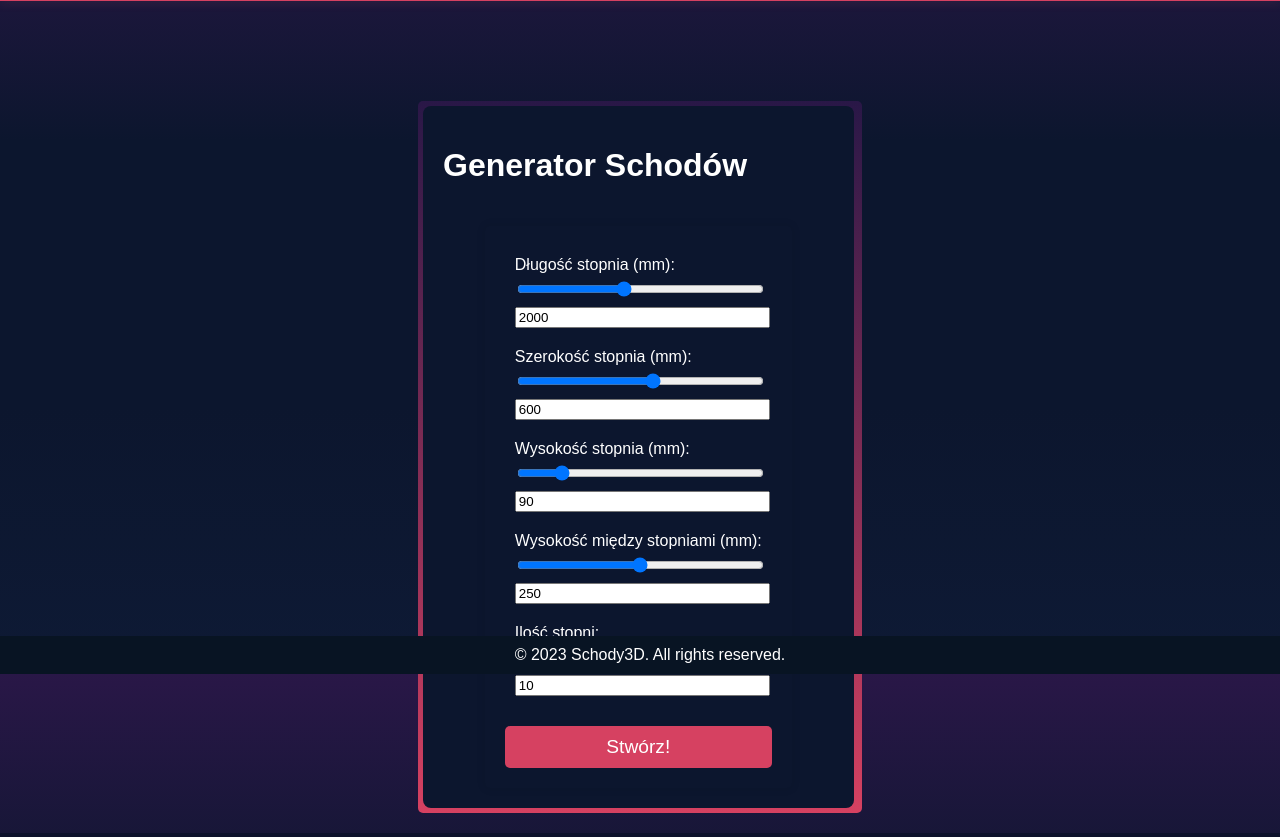
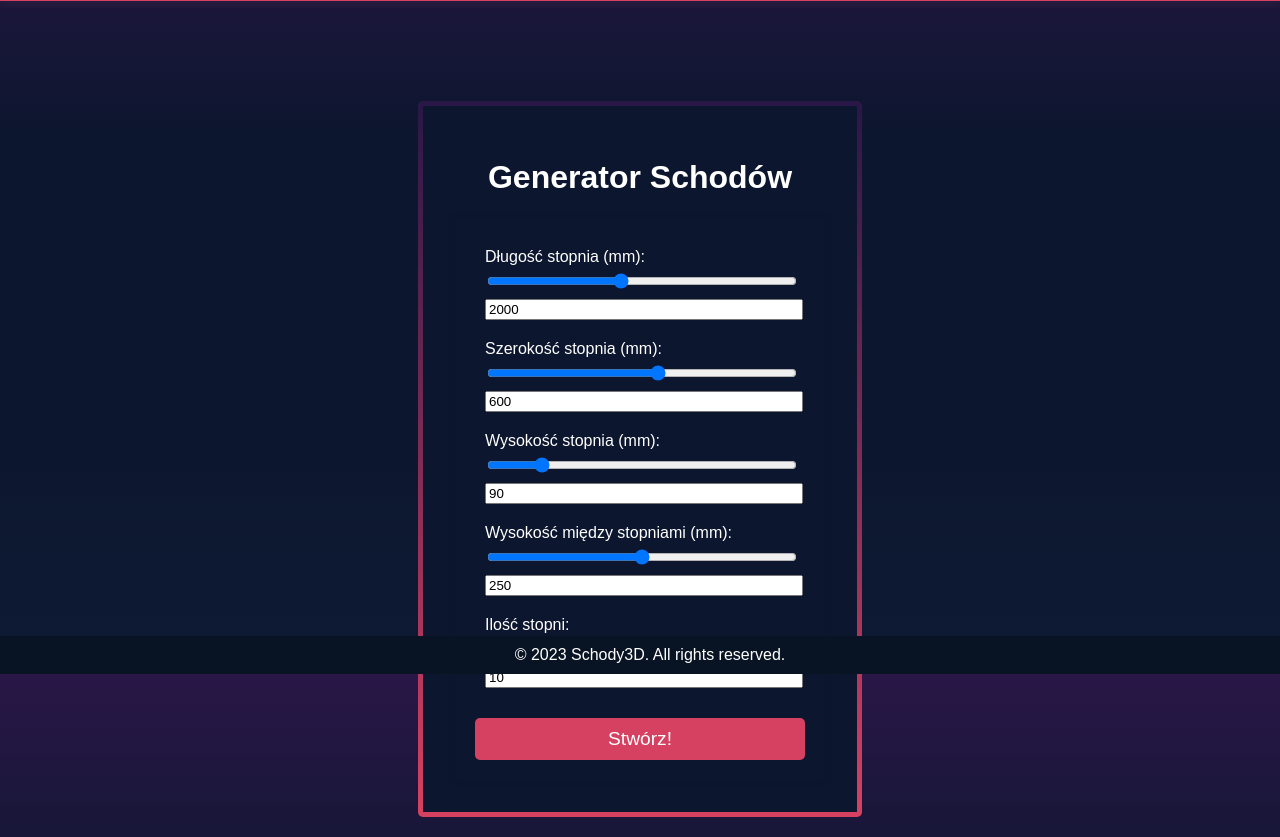
Before and after one commit to MagicznyFrank/Schody3D, a Flask app: page /views/create/ in a window 1280 px wide. Shown: the part 126-963 px from the top of the page. Run offline with Flask 3, Linux system fonts and the light colour scheme.

Commit message:
Working on formstyle

```diff
--- a/static/styles/styles.css
+++ b/static/styles/styles.css
@@ -113,7 +113,7 @@
                 box-sizing: border-box;
                 background-color: transparent;
                 border: none;
-                border-bottom: 3px solid #d64161;
+                border-bottom: 3px solid #d64161; /* Dodajemy border tylko od dołu */
                 border-radius: 3px;
             }
         input[type="text"]:focus,
@@ -253,24 +253,17 @@ td a:hover {
     color: #d64161;
 }
 
-.form-container-background {
-    background: #0c162e;
-    padding: 20px;
-    border-radius: 8px;
-    width: 90%;
+.input-group {
+    flex: 1 1 40%; /* Flex grow, flex shrink, flex basis */
+    margin: 10px;
     display: flex;
-    flex-wrap: wrap;
-    justify-content: space-between;
-}
-
-.input-group {
-    flex: 1 1 40%;
-    margin: 10px;
+    flex-direction: column;
+    align-items: flex-start;
 }
 
 .input-group label {
     margin-bottom: 5px;
-    color: #fff;
+    color: #fff; /* Biały tekst */
 }
 
 .input-group input[type="range"],
```
